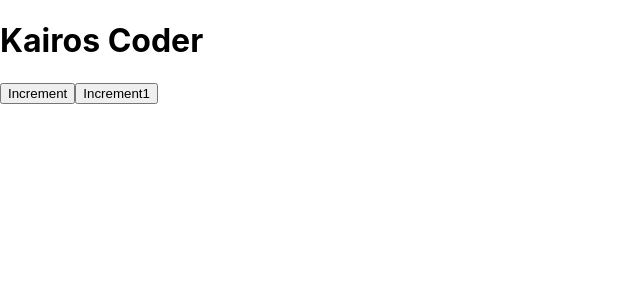
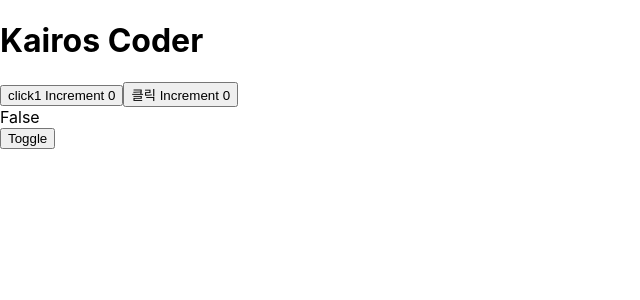
Before and after one commit to kairos67/react-basic, a React (Create React App) app: page / in a window 1280 px wide. Shown: the top 300 px of the page, without its empty margins (0-640 px from the left). Built offline with nearby package versions, Linux system fonts and the light colour scheme.

Commit message:
component

```diff
--- a/src/App.js
+++ b/src/App.js
@@ -1,20 +1,19 @@
-import React, { useEffect, useState } from 'react';
+import React, { useState } from 'react';
+import Counter from './components/Counter';
 
 function App() {
-  const [count, setCount] = useState(0);
-  const [kairos, setKairos] = useState(0);
-  useEffect(() => {
-    console.log(count)
-  },[count,kairos]);
-
-  const increment = () => {
-    setCount(count+1);
-  }
+  const [condition, setCondition] = useState(false);
+  const toggle = () => setCondition(!condition);
+  const renderCondition = condition
+    ? 'True' : 'False';
   return (
     <div className="App">
       <h1>Kairos Coder</h1>
-      <button onClick={increment}>Increment</button>
-      <button onClick={() => setKairos(kairos+1)}>Increment1</button>
+      <Counter click="click1" />
+      <Counter />
+      <div>{renderCondition}</div>
+
+      <button onClick={toggle}>Toggle</button>
     </div>
   );
 }
--- /dev/null
+++ b/src/components/Counter.js
@@ -0,0 +1,20 @@
+import React, { useState } from 'react';
+
+const Counter = (props) =>{
+    const [count, setCount] = useState(0);
+
+    const increment = () => {
+      setCount(count+1);
+    }
+
+    const propsClick = props.click || '클릭'
+    return (
+
+        <button onClick={increment}>
+           {propsClick} Increment {count}
+        </button>
+
+    );
+};
+
+export default Counter;
```
Also changed, not shown: src/App-login.js (added, +31 -0 lines), src/App-useEffect.js (added, +22 -0 lines).
